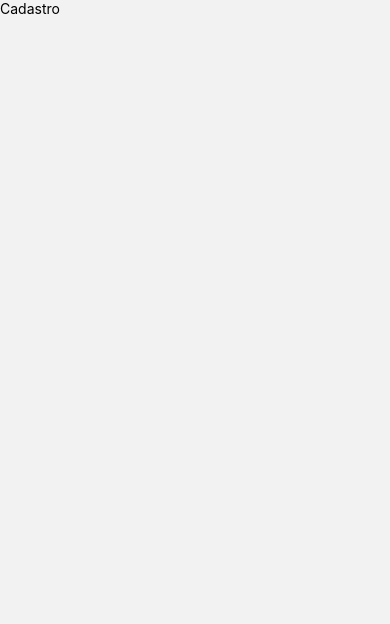
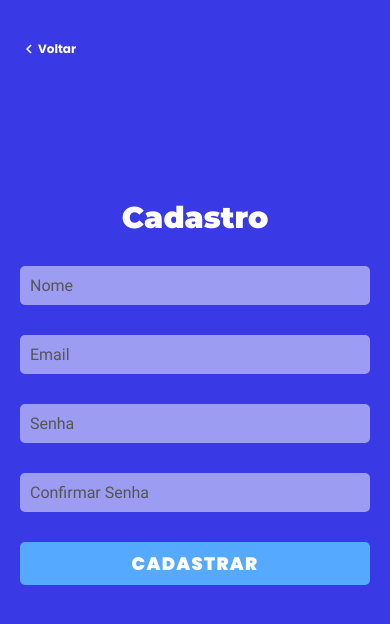
Before and after one commit to IBM-CHALLENGE/insight.ia, a React Native app: screen /Cadastro in a window 390 px wide. Shown: the top 624 px of the page. Built offline with nearby package versions, Linux system fonts and the light colour scheme.

Commit message:
Criado tela de cadastro e feita a navegacao

```diff
--- a/package.json
+++ b/package.json
@@ -20,7 +20,8 @@
     "react-native-screens": "~3.20.0",
     "react-native-web": "~0.18.11",
     "expo-font": "~11.1.1",
-    "expo-splash-screen": "~0.18.1"
+    "expo-splash-screen": "~0.18.1",
+    "@expo/vector-icons": "^13.0.0"
   },
   "devDependencies": {
     "@babel/core": "^7.20.0"
--- /dev/null
+++ b/src/components/Back.jsx
@@ -0,0 +1,33 @@
+import React from 'react';
+import { Pressable, StyleSheet, Text } from 'react-native';
+import { MaterialIcons } from '@expo/vector-icons';
+
+export default function Back(props) {
+  return (
+    <Pressable style={styles.button} onPress={props.onPress}>
+        <MaterialIcons name="keyboard-arrow-left" style={styles.icon} />
+        <Text style={styles.text}>Voltar</Text>
+    </Pressable>
+  )
+}
+
+const styles = StyleSheet.create({
+
+    button:{
+        display: 'flex',
+        flexDirection: 'row',
+        position: 'absolute',
+        top: 20,
+    },
+
+    text: {
+        fontFamily: 'Poppins-Bold',
+        color: '#FFF',
+        fontSize: 12,
+    },
+
+    icon:{
+        color: '#FFF',
+        fontSize: 18,
+    }
+});
--- a/src/components/Content.jsx
+++ b/src/components/Content.jsx
@@ -3,7 +3,10 @@ import { ScrollView, StyleSheet } from 'react-native';
 
 export default function Content(props) {
     return (
-        <ScrollView style={getStyle(props).container} contentContainerStyle={getStyle(props).content}>
+        <ScrollView
+            style={getStyle(props).container}
+            contentContainerStyle={getStyle(props).content}
+        >
             {props.children}
         </ScrollView>
     )
@@ -17,10 +20,12 @@ function getStyle(props) {
             height: '100%',
             width: '100%',
             maxWidth: 500,
+            position: 'relative',
         },
 
         content: {
-            flexGrow: 1, justifyContent: 'center'
+            flexGrow: props.center ? 1 : 0,
+            justifyContent: props.center ? 'center' : 'flex-start',
         }
     })
 }
--- a/src/screens/Cadastro.jsx
+++ b/src/screens/Cadastro.jsx
@@ -1,8 +1,44 @@
 import React from 'react';
-import { Text } from 'react-native';
+import { StyleSheet, Text, View } from 'react-native';
+import Container from '../components/Container';
+import Content from '../components/Content';
+import Input from '../components/Input';
+import Button from '../components/Button';
+import Back from '../components/Back';
 
-export default function Cadastro() {
+export default function Cadastro({navigation}) {
     return (
-        <Text>Cadastro</Text>
+        <Container background>
+            <Content center>
+                <Back onPress={() => navigation.goBack()} />
+
+                <Text style={styles.title}>Cadastro</Text>
+
+                <View style={styles.inputs}>
+                    <Input placeholder='Nome' />
+                    <Input placeholder='Email' />
+                    <Input placeholder='Senha' password />
+                    <Input placeholder='Confirmar Senha' password />
+                    <Button text="Cadastrar" />
+                </View>
+            </Content>
+        </Container>
     )
 }
+
+const styles = StyleSheet.create({
+
+    title: {
+        fontFamily: 'Montserrat-Black',
+        color: '#FFF',
+        fontSize: 30,
+        textAlign: 'center',
+        marginBottom: 30
+    },
+
+    inputs: {
+        display: 'flex',
+        gap: 30,
+        marginBottom: 60
+    },
+});
--- a/src/screens/Login.jsx
+++ b/src/screens/Login.jsx
@@ -6,10 +6,10 @@ import Logo from "../../assets/images/logo.png";
 import Input from "../components/Input";
 import Button from "../components/Button";
 
-export default function Login({navigation}) {
+export default function Login({ navigation }) {
   return (
     <Container background>
-      <Content>
+      <Content center>
         <View style={styles.head}>
           <Image source={Logo} style={styles.logo} />
 
@@ -20,14 +20,22 @@ export default function Login({navigation}) {
         </View>
 
         <View style={styles.inputs}>
-            <Input placeholder='Email' />
-            <Input placeholder='Senha' password />
-            <Button text="Entrar" />
+          <Input placeholder='Email' />
+          <Input placeholder='Senha' password />
+          <Button text="Entrar" />
         </View>
 
         <View style={styles.links}>
-          <Text style={styles.link} onPress={() => navigation.navigate('Cadastro')}>Recuperar senha</Text>
-          <Text style={styles.link}>Desejo me cadastrar</Text>
+
+          <Text style={styles.link}>Recuperar senha</Text>
+
+          <Text
+            style={styles.link}
+            onPress={() => navigation.navigate('Cadastro')}
+          >
+            Desejo me cadastrar
+          </Text>
+
         </View>
 
       </Content>
@@ -64,18 +72,18 @@ const styles = StyleSheet.create({
     marginLeft: 3,
   },
 
-  inputs:{
+  inputs: {
     display: 'flex',
     gap: 20,
     marginBottom: 60
   },
 
-  links:{
+  links: {
     display: 'flex',
     gap: 15,
   },
 
-  link:{
+  link: {
     textAlign: 'center',
     color: '#FFF',
     fontFamily: 'Roboto-Regular',
```
Also changed, not shown: assets/images/loading.gif (deleted), 1 other file (tests, documents, lock files or other folders).
